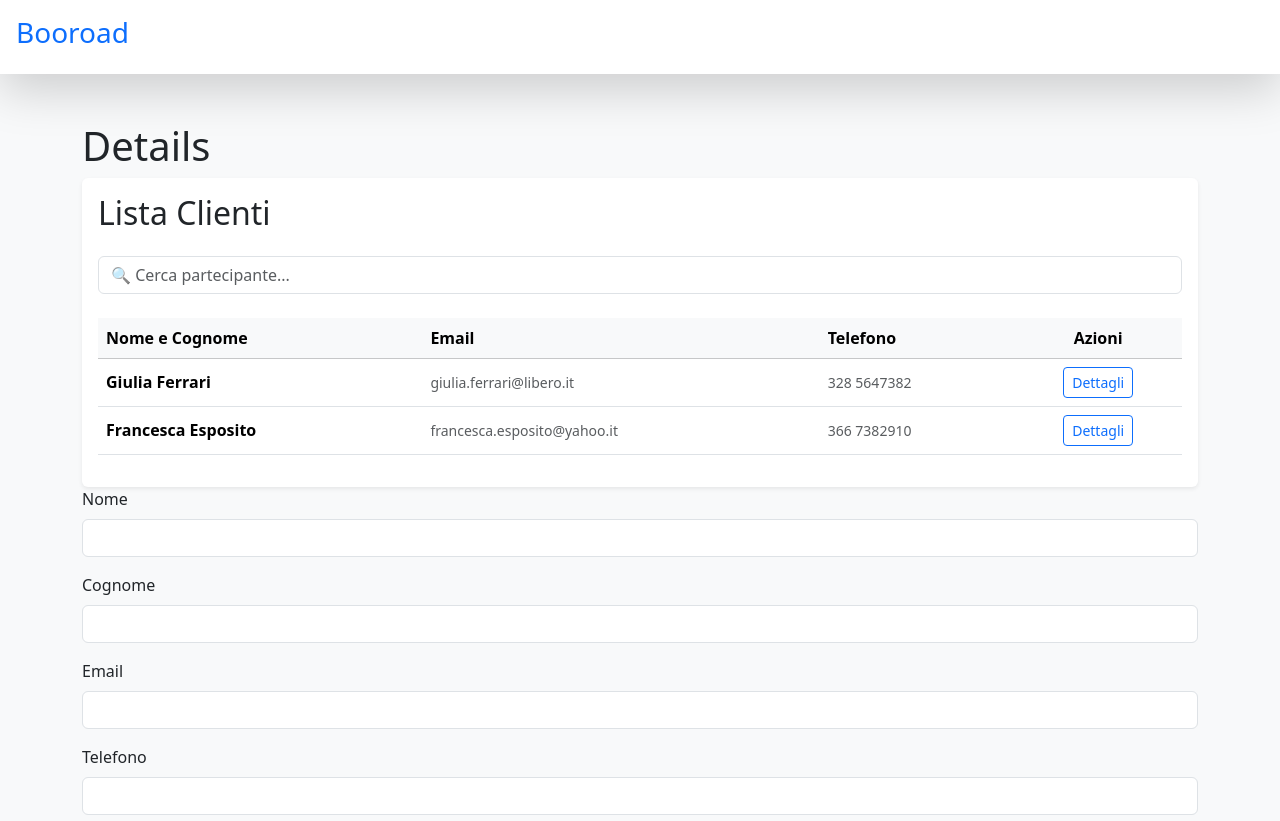
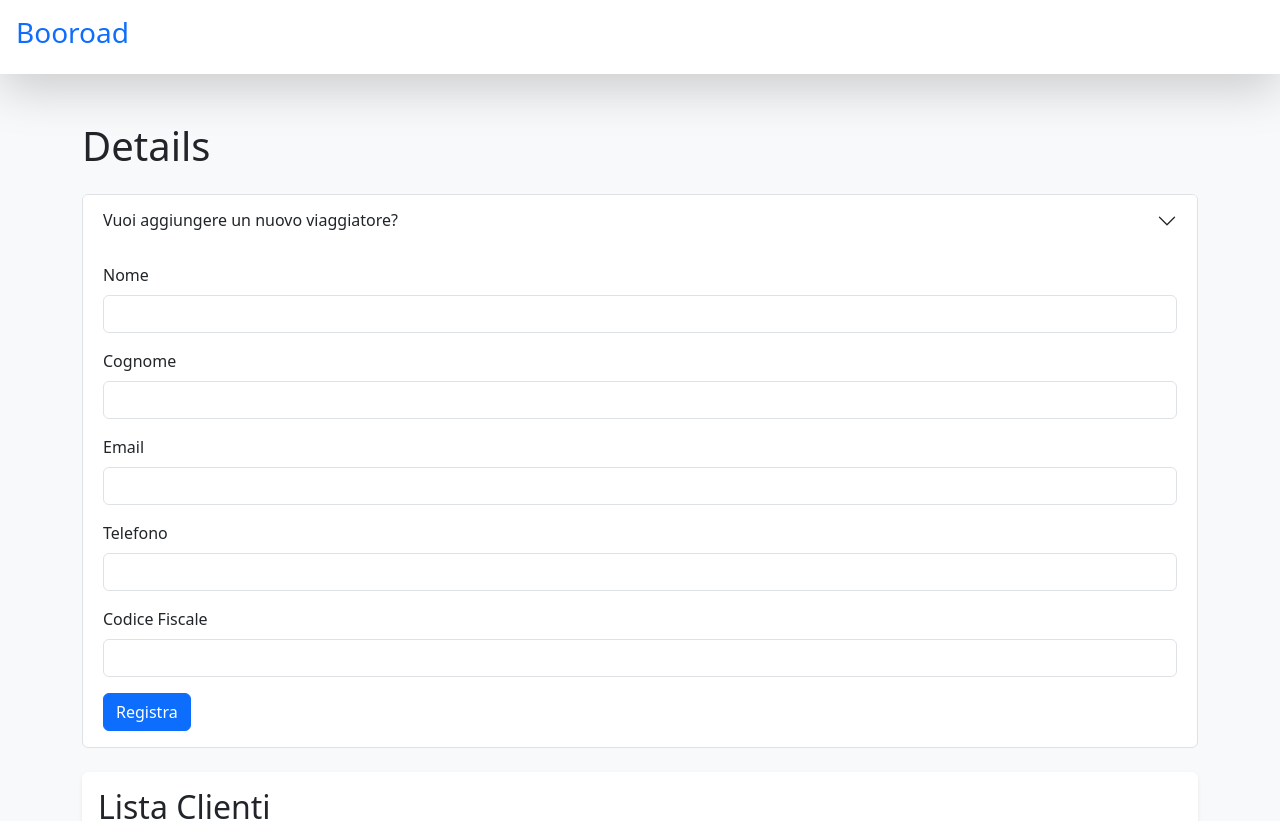
Before and after one commit to gabriele-fontana/booroad, a React (Vite) app: page /travel/1 in a window 1280 px wide. Shown: the top 821 px of the page. Built offline with nearby package versions, Linux system fonts and the light colour scheme.

Commit message:
Change TravelersForm style

```diff
--- a/src/components/TravelersForm.jsx
+++ b/src/components/TravelersForm.jsx
@@ -28,6 +28,18 @@
 
     return (
         <>
+            <div className="accordion my-4" id="addNewTravel">
+                <div className="accordion-item">
+                    <h2 className="accordion-header">
+
+                        <button className="accordion-button collapsed" type="button" data-bs-toggle="collapse" data-bs-target="#collapseOne" aria-expanded="true" aria-controls="collapseOne">
+                            Vuoi aggiungere un nuovo viaggiatore?
+                        </button>
+                    </h2>
+
+                    <div id="collapseOne" className="accordion-collapse collapse show" data-bs-parent="#accordionExample">
+                        <div className="accordion-body">
+
                             <form onSubmit={e => { handleSubmit(e) }}>
 
                                 <div className="mb-3">
@@ -99,6 +111,11 @@
 
                                 <button type="submit" className="btn btn-primary">Registra</button>
                             </form>
+                        </div>
+                    </div>
+                </div>
+            </div>
+
         </>
     )
 }
--- a/src/pages/DetailPage.jsx
+++ b/src/pages/DetailPage.jsx
@@ -16,8 +16,8 @@
     return (
         <div className="container py-5">
             <h1>Details</h1>
+            <TravelersForm customers={customers} setCustomers={setCustomers} />
             <TravellersList customers={travelCustomers} />
-            <TravelersForm customers={customers} setCustomers={setCustomers} />
         </div>
     )
 }
```
Lines whose indentation alone changed are shown as unchanged.
